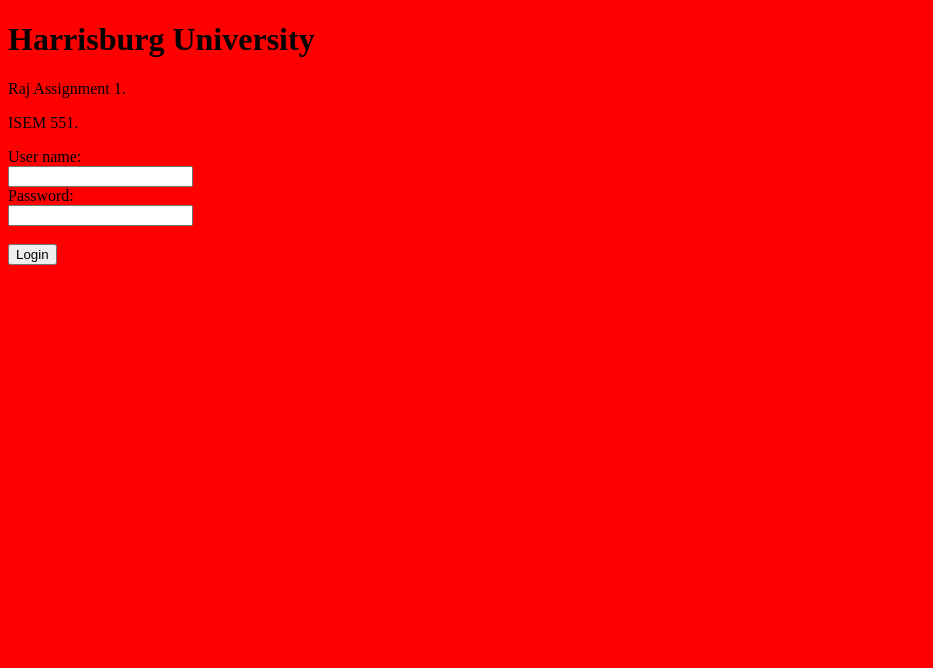
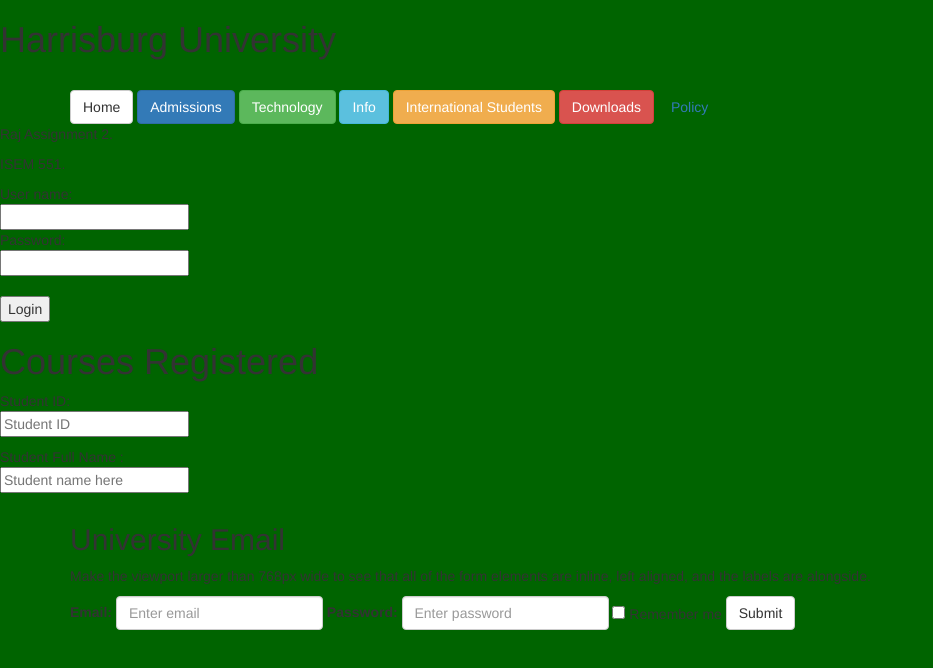
Before and after one commit to Raj08/Raj-Repository, a plain HTML site: page Index.html in a window 1280 px wide. Shown: the whole page, without its empty margins (0-933 px from the left). Drawn offline with nearby package versions, Linux system fonts and the light colour scheme.

Commit message:
Update Index.html
Assignment 2

```diff
--- a/Index.html
+++ b/Index.html
@@ -5,15 +5,84 @@
   </head>
   <body>
   <h1>Harrisburg University</h1>
-  <p>Raj Assignment 1.</p>
+<!DOCTYPE html>
+<html lang="en">
+<head>
+  <title>Bootstrap Example</title>
+  <meta charset="utf-8">
+  <meta name="viewport" content="width=device-width, initial-scale=1">
+  <link rel="stylesheet" href="http://maxcdn.bootstrapcdn.com/bootstrap/3.3.5/css/bootstrap.min.css">
+  <script src="https://ajax.googleapis.com/ajax/libs/jquery/1.11.3/jquery.min.js"></script>
+  <script src="http://maxcdn.bootstrapcdn.com/bootstrap/3.3.5/js/bootstrap.min.js"></script>
+</head>
+<body>
+
+<div class="container">
+  <h2></h2>
+  <button type="button" class="btn btn-default">Home</button>
+  <button type="button" class="btn btn-primary">Admissions</button>
+  <button type="button" class="btn btn-success">Technology</button>
+  <button type="button" class="btn btn-info">Info</button>
+  <button type="button" class="btn btn-warning">International Students</button>
+  <button type="button" class="btn btn-danger">Downloads</button>
+  <button type="button" class="btn btn-link">Policy</button>
+</div>
+
+</body>
+</html>
+
+
+
+  <p>Raj Assignment 2.</p>
   <p>ISEM 551.</p>
   User name:<br>
   <input type="text" name="Username">
   <br>Password:<br>
 <input type="text" name="Password">
  <br>
- <br>
- <button type="button" onclick="window.location.href='https://myhu.harrisburgu.edu <https://myhu.harrisburgu.edu/> '">Login</button>
+</br>
+<button type="button" onclick="window.location.href='https://myhu.harrisburgu.edu <https://myhu.harrisburgu.edu/> '">Login</button>
  </body>
+ <script src= "http://ajax.googleapis.com/ajax/libs/angularjs/1.3.14/angular.min.js"></script>
+  <div ng-app="">
+  <h1>Courses Registered</h1>
+<p>Student ID:<br>
+<input type="text" ng-model="name" placeholder="Student ID"></p>
+<p>Student Full Name :<br>
+<input type="text" ng-model="name" placeholder="Student name here"></p>
+<!DOCTYPE html>
+<html lang="en">
+<head>
+  <title>Bootstrap Example</title>
+  <meta charset="utf-8">
+  <meta name="viewport" content="width=device-width, initial-scale=1">
+  <link rel="stylesheet" href="http://maxcdn.bootstrapcdn.com/bootstrap/3.3.5/css/bootstrap.min.css">
+  <script src="https://ajax.googleapis.com/ajax/libs/jquery/1.11.3/jquery.min.js"></script>
+  <script src="http://maxcdn.bootstrapcdn.com/bootstrap/3.3.5/js/bootstrap.min.js"></script>
+</head>
+<body>
+
+<div class="container">
+  <h2>University Email</h2>
+  <p>Make the viewport larger than 768px wide to see that all of the form elements are inline, left aligned, and the labels are alongside.</p>
+  <form class="form-inline" role="form">
+    <div class="form-group">
+      <label for="email">Email:</label>
+      <input type="email" class="form-control" id="email" placeholder="Enter email">
+    </div>
+    <div class="form-group">
+      <label for="pwd">Password:</label>
+      <input type="password" class="form-control" id="pwd" placeholder="Enter password">
+    </div>
+    <div class="checkbox">
+      <label><input type="checkbox"> Remember me</label>
+    </div>
+    <button type="submit" class="btn btn-default">Submit</button>
+  </form>
+</div>
+
+</body>
+</html>
+
   </html>
-  <body style="background-color:#ff0000">
+  <body style="background-color:#006400">
```
